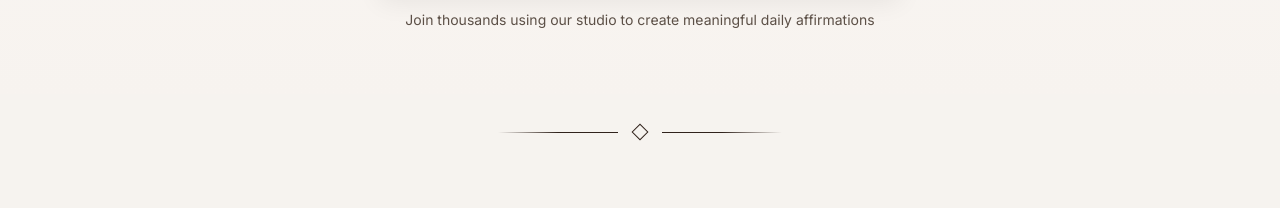
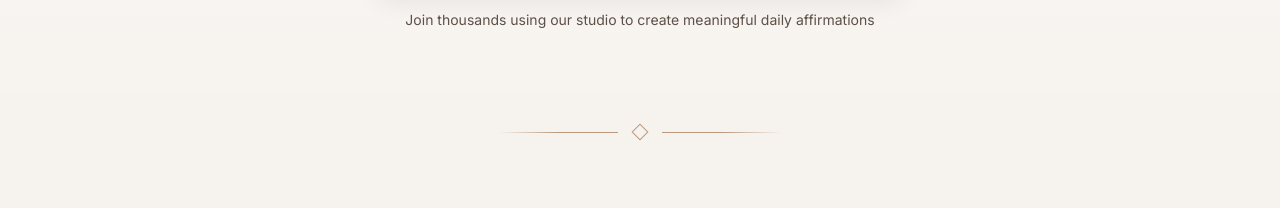
Before and after one commit to Tyrizle851/luna-ritual-studio, a React (Vite) app: page / in a window 1280 px wide. Shown: the part 1100-1308 px from the top of the page. Built offline with nearby package versions, Linux system fonts and the light colour scheme; the HTML template or start-up script is replaced by a standard one.

Commit message:
Reverted to commit 01fcc3d5dd562fe763b5960eaf22949016f17b77

```diff
--- a/src/pages/Index.tsx
+++ b/src/pages/Index.tsx
@@ -261,9 +261,9 @@ const Index = () => {
 
       {/* Diamond Separator */}
       <div className="flex items-center justify-center gap-4 my-8">
-        <div className="h-px bg-gradient-to-r from-transparent via-foreground to-foreground flex-1 max-w-[120px]"></div>
-        <div className="w-3 h-3 rotate-45 border border-foreground bg-background"></div>
-        <div className="h-px bg-gradient-to-l from-transparent via-foreground to-foreground flex-1 max-w-[120px]"></div>
+        <div className="h-px bg-gradient-to-r from-transparent via-clay-dark to-clay-dark flex-1 max-w-[120px]"></div>
+        <div className="w-3 h-3 rotate-45 border border-clay-dark bg-background"></div>
+        <div className="h-px bg-gradient-to-l from-transparent via-clay-dark to-clay-dark flex-1 max-w-[120px]"></div>
       </div>
 
       {/* Featured Affirmations */}
```
